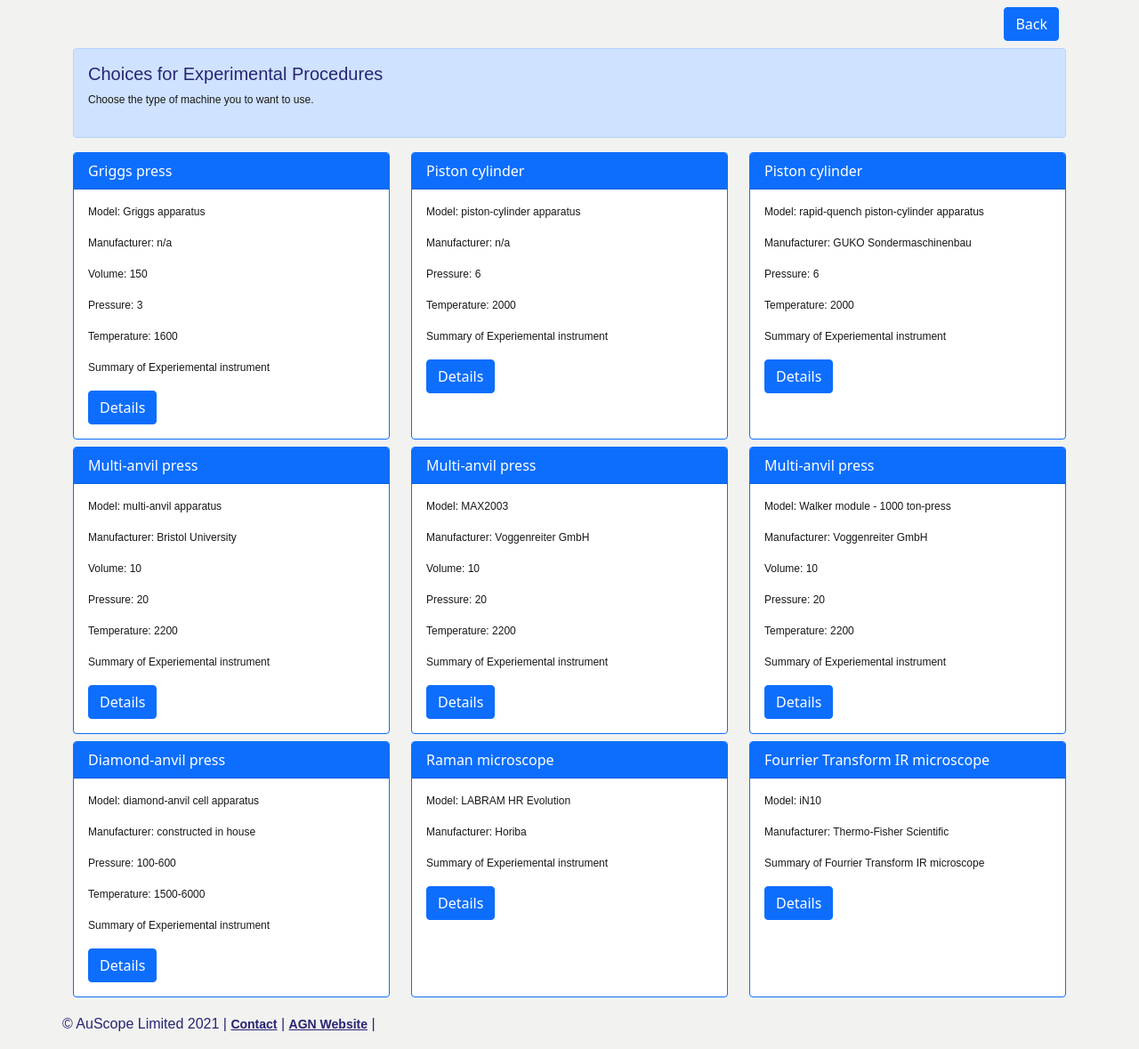
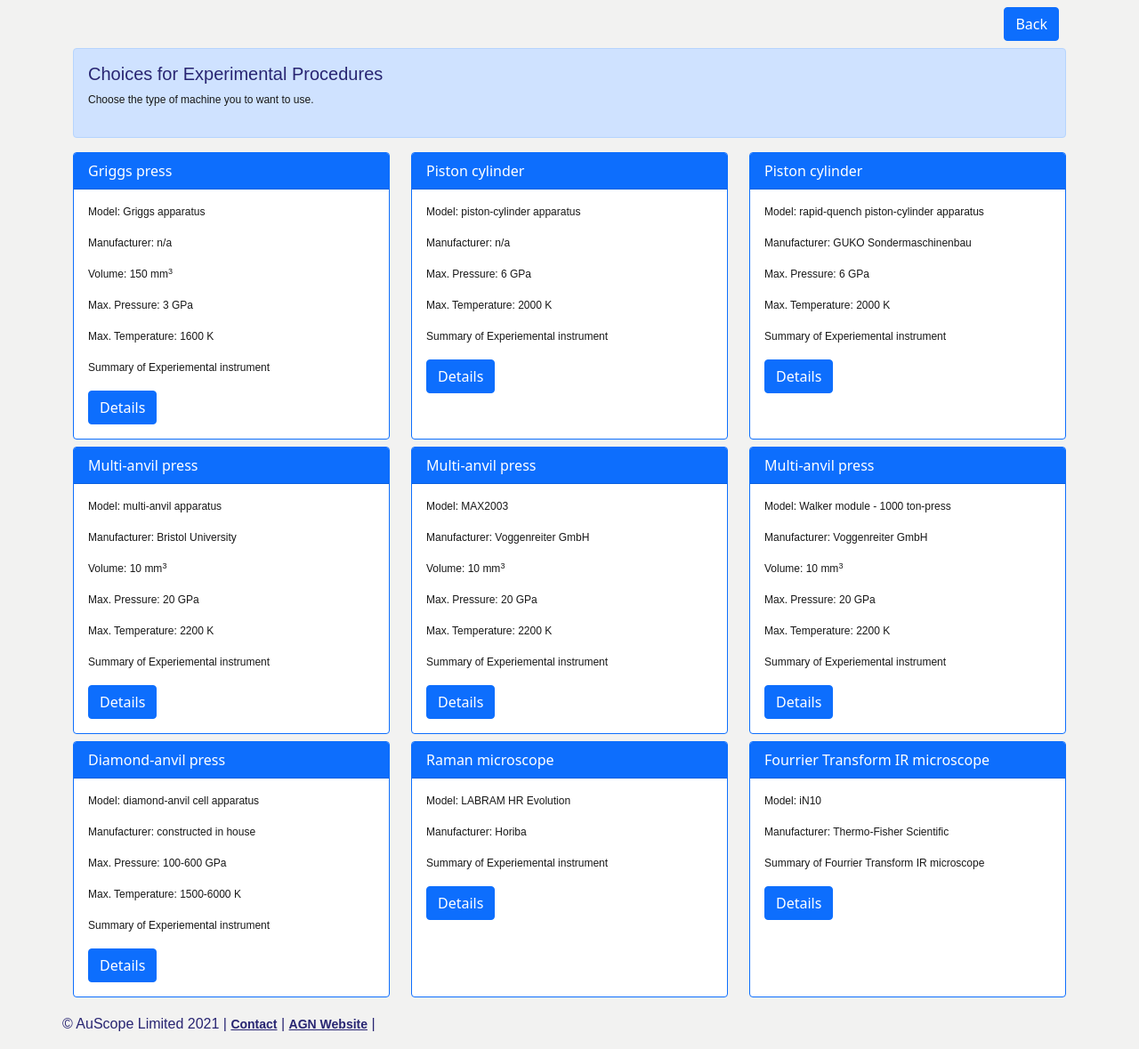
Before and after one commit to laughing0li/TechniqueFinder, a CodeIgniter app: page /database/index.php/portal/expProcOptionsSelection in a window 1280 px wide. Shown: the whole page at 89% size. Run offline with CodeIgniter, Linux system fonts and the light colour scheme; data comes from the database, SQL or seed files in the repository; some libraries are stand-ins or nearby versions.

Commit message:
Add units to experimental choice cards

```diff
--- a/application/views/Portal/experimental_proc.php
+++ b/application/views/Portal/experimental_proc.php
@@ -22,9 +22,9 @@
             echo "<div class='card-body'>";
             echo "<p class='card-text'>Model: $technique->model</p>";
             echo "<p class='card-text'>Manufacturer: $technique->manufacturer</p>";
-            echo (empty($technique->volume))? "":"<p class='card-text'>Volume: $technique->volume</p>";
-            echo (empty($technique->pressure))? "":"<p class='card-text'>Pressure: $technique->pressure</p>";
-            echo (empty($technique->temperature))? "":"<p class='card-text'>Temperature: $technique->temperature</p>";
+            echo (empty($technique->volume))? "":"<p class='card-text'>Volume: $technique->volume mm<sup>3</sup></p>";
+            echo (empty($technique->pressure))? "":"<p class='card-text'>Max. Pressure: $technique->pressure GPa</p>";
+            echo (empty($technique->temperature))? "":"<p class='card-text'>Max. Temperature: $technique->temperature K</p>";
             echo "<p class='card-text'>$technique->summary</p>";
 	    echo "<button type='submit' class='btn btn-primary' onclick='window.location.assign(\"".base_url()."Portal/viewTechnique/".$technique->id."\")'>Details</button>";
             echo "</div>"; /* card-body */
```
